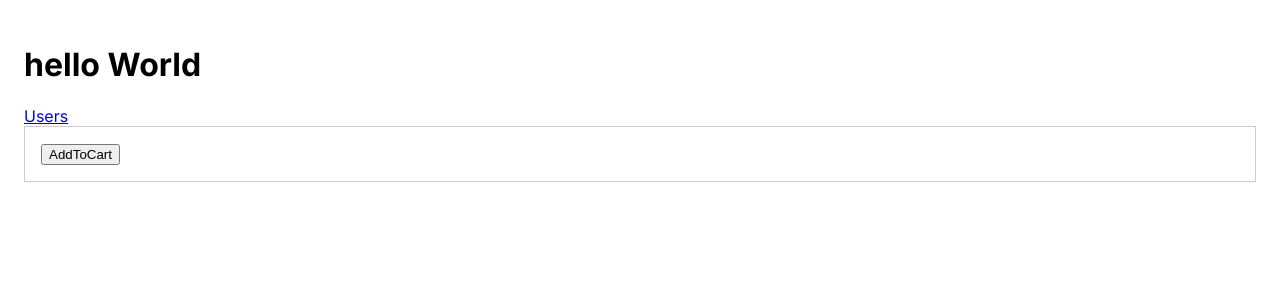
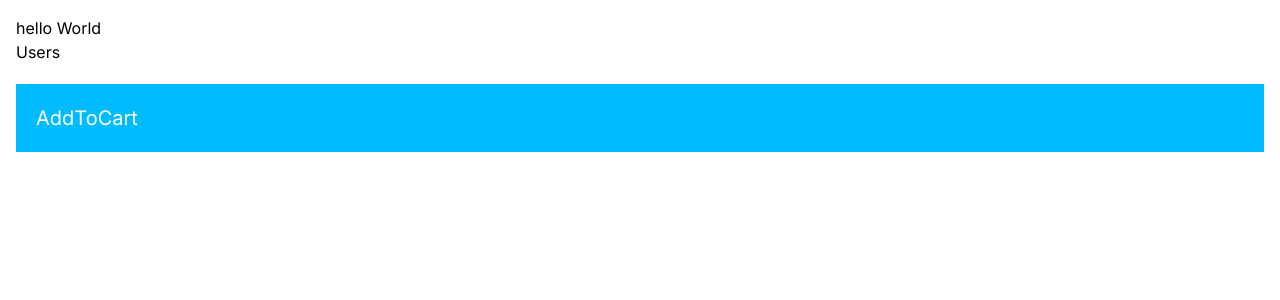
Before and after one commit to quesitopre/NextProject, a Next.js app: page / in a window 1280 px wide. Shown: the top 300 px of the page. Built offline with nearby package versions, Linux system fonts and the light colour scheme.

Commit message:
Fixed tailwindcss issue & changed header appearance

```diff
--- a/app/components/ProductCard.tsx
+++ b/app/components/ProductCard.tsx
@@ -3,7 +3,7 @@
 
 const ProductCard = () => {
   return (
-    <div className={styles.card}>
+    <div className='p-5 my-5 bg-sky-400 text-white text-xl hover:bg-sky-600'>
         <AddToCart />
     </div>
   )
--- a/app/globals.css
+++ b/app/globals.css
@@ -1,6 +1,4 @@
-@tailwind base;
-@tailwind components;
-@tailwind utilities;
+@import "tailwindcss";
 
 :root {
   --foreground-rgb: 0, 0, 0;
--- a/app/layout.tsx
+++ b/app/layout.tsx
@@ -1,4 +1,5 @@
 import './globals.css'
+
 import type { Metadata } from 'next'
 import { Inter } from 'next/font/google'
 
```
